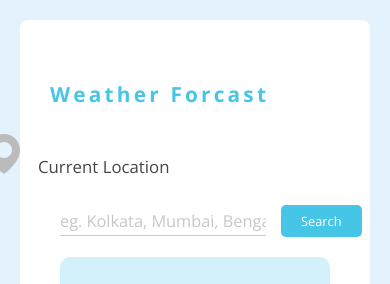
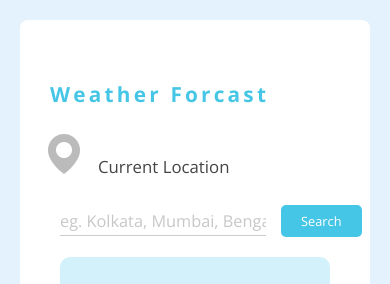
Before and after one commit to debo004/CodeClauseInternship_WeatherForcastApp, a plain HTML site: page index.html in a window 390 px wide. Shown: the top 284 px of the page. Drawn offline with nearby package versions, Linux system fonts and the light colour scheme.

Commit message:
Update style.css

```diff
--- a/style.css
+++ b/style.css
@@ -216,7 +216,7 @@ body {
     margin-bottom: 40px;
   }
   .left .links {
-    margin: 60px 0 10px -360px;
+    margin: 60px 0 10px -300px;
     font-size: 1.3rem;
   }
   .container {
```
